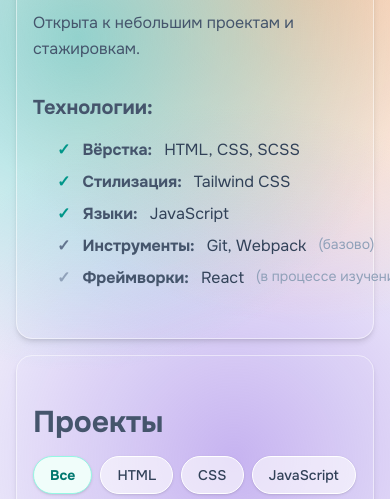
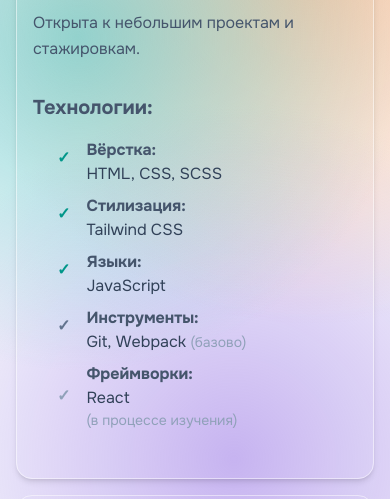
Before and after one commit to r0zzik/Tailwind_Portfolio_r0zzik, a website: page index.html in a window 390 px wide. Shown: the part 1060-1559 px from the top of the page. Drawn offline with Linux system fonts and the light colour scheme.

Commit message:
Технологии мобилка норм, планшет не норм

```diff
--- a/index.html
+++ b/index.html
@@ -38,7 +38,7 @@
             <a class="text-slate-700 hover:text-teal-600 hover:scale-105 transition-all duration-300" href="#about">Обо мне</a>
             <a class="text-slate-700 hover:text-teal-600 hover:scale-105 transition-all duration-300" href="#projects">Проекты</a>
             <a class="text-slate-700 hover:text-teal-600 hover:scale-105 transition-all duration-300" href="#reviews">Отзывы</a>
-            <a class="text-slate-700 hover:text-teal-600 hover:scale-105 transition-all duration-300" href="#education">Сертификаты</a>
+            <!-- <a class="text-slate-700 hover:text-teal-600 hover:scale-105 transition-all duration-300" href="#education">Сертификаты</a> -->
             <a class="text-slate-700 hover:text-teal-600 hover:scale-105 transition-all duration-300" href="#contacts">Контакты</a>
         </nav>
     </header>
@@ -103,27 +103,44 @@
                     <div class="shrink-0 md:border-l md:border-white/60 md:pl-10">
                         <h3 class="text-xl font-bold text-slate-600 mb-4">Технологии:</h3>
                         <ul class="flex flex-col gap-2 text-slate-700">
-                            <li class="flex items-start gap-3 pl-6">
-                                <span class="text-teal-600 font-bold">✓</span>
-                                <span class="font-semibold text-slate-600">Вёрстка: </span>HTML,&nbsp;CSS,&nbsp;SCSS
+                            <li class="flex items-start md:gap-3 pl-6">
+                                <span class="text-teal-600 font-bold pt-2 md:pt-0">✓</span>
+                                <span class="flex flex-col md:flex-row items-start md:gap-3 pl-4 md:pl-6">
+                                    <span class="font-semibold text-slate-600">Вёрстка:</span>
+                                    <span>HTML,&nbsp;CSS,&nbsp;SCSS</span>
+                                </span>
                             </li>
-                            <li class="flex items-start gap-3 pl-6">
-                                <span class="text-teal-600 font-bold">✓</span>
-                                <span class="font-semibold text-slate-600">Стилизация: </span>Tailwind&nbsp;CSS
+                            <li class="flex items-start md:gap-3 pl-6">
+                                <span class="text-teal-600 font-bold pt-2 md:pt-0">✓</span>
+                                <span class="flex flex-col md:flex-row items-start md:gap-3 pl-4 md:pl-6">
+                                    <span class="font-semibold text-slate-600">Стилизация:</span>
+                                    <span>Tailwind&nbsp;CSS</span>
+                                </span>
                             </li>
-                            <li class="flex items-start gap-3 pl-6">
-                                <span class="text-teal-600 font-bold">✓</span>
-                                <span class="font-semibold text-slate-600">Языки: </span>JavaScript
+                            <li class="flex items-start md:gap-3 pl-6">
+                                <span class="text-teal-600 font-bold pt-2 md:pt-0">✓</span>
+                                <span class="flex flex-col md:flex-row items-start md:gap-3 pl-4 md:pl-6">
+                                    <span class="font-semibold text-slate-600">Языки:</span>
+                                    <span>JavaScript</span>
+                                </span>
                             </li>
-                            <li class="flex items-start gap-3 pl-6">
-                                <span class="text-slate-500 font-bold">✓</span>
-                                <span class="font-semibold text-slate-600">Инструменты: </span>Git,&nbsp;Webpack
-                                <span class="text-sm text-slate-400">(базово)</span>
+                            <li class="flex items-start md:gap-3 pl-6">
+                                <span class="text-slate-500 font-bold pt-2 md:pt-0">✓</span>
+                                <span class="flex flex-col md:flex-row items-start md:gap-3 pl-4 md:pl-6">
+                                    <span class="font-semibold text-slate-600">Инструменты:</span>
+                                    <span>
+                                        <span>Git,&nbsp;Webpack</span>
+                                        <span class="text-sm text-slate-400">(базово)</span>
+                                    </span>
+                                </span>
                             </li>
-                            <li class="flex items-start gap-3 pl-6">
+                            <li class="flex items-center md:gap-3 pl-6">
                                 <span class="text-slate-400 font-bold">✓</span>
-                                <span class="font-semibold text-slate-600">Фреймворки:</span>React
-                                <span class="text-sm text-slate-400">(в&nbsp;процессе&nbsp;изучения)</span>
+                                <span class="flex flex-col md:flex-row items-start md:gap-3 pl-4 md:pl-6">
+                                    <span class="font-semibold text-slate-600">Фреймворки:</span>
+                                    <span>React</span>
+                                    <span class="text-sm text-slate-400">(в&nbsp;процессе&nbsp;изучения)</span>
+                                </span>
                             </li>
                         </ul>
                     </div>
@@ -389,7 +406,8 @@
         </section>
 
         <!-- СЕКЦИЯ СЕРТИФИКАТЫ -->
-        <section id="education" class="scroll-mt-28 md:scroll-mt-36 border border-white/50 rounded-2xl md:rounded-3xl shadow-md px-4 md:px-12 py-12 md:py-16 max-w-screen-xl mx-auto w-full">
+
+        <!-- <section id="education" class="scroll-mt-28 md:scroll-mt-36 border border-white/50 rounded-2xl md:rounded-3xl shadow-md px-4 md:px-12 py-12 md:py-16 max-w-screen-xl mx-auto w-full">
 
             <div class="flex flex-col xl:flex-row gap-6 xl:gap-22 xl:jusify-beetween items-start">
 
@@ -398,7 +416,7 @@
                 </div>
 
                 <ul class="flex flex-col md:flex-row gap-4 md:gap-10 lg:gap-18 xl:gap-22 w-full shrink-0 pl-6 md:pl-0 lg:border-l lg:border-white/60 lg:pl-10">
-                    <!-- Первый курс -->
+                    Первый курс
                     <li class="flex items-start gap-4">
                         <span class="text-teal-600 font-bold text-xxxl pt-2">✓</span>
                         <div>
@@ -412,22 +430,22 @@
                         </div>
                     </li>
 
-                    <!-- Второй курс -->
+                    Второй курс
                     <li class="flex items-start gap-4 md:border-l md:border-white/60 md:pl-10">
                         <span class="text-slate-400 font-bold text-xxxl pt-2">✓</span>
                         <div>
                             <h4 class="text-lg font-semibold text-slate-600">React (Pro)</h4>
-                            <p class="text-xs text-slate-500">Платформа&nbsp;Stepik&nbsp;• В&nbsp;процессе<!-- &nbsp;•
+                            <p class="text-xs text-slate-500">Платформа&nbsp;Stepik&nbsp;• В&nbsp;процессе&nbsp;•
                                 <a href="#s" aria-label="Посмотреть сертификат" target="_blank" rel="noopener noreferrer" class="text-slate-500 text-xs font-bold tracking-widest transition-colors duration-300 hover:text-teal-700 inline-flex items-center gap-1">
                                     Cертификат
                                     <span class="text-base leading-none">&nearr;</span>
-                                </a> -->
+                                </a>
                             </p>
                         </div>
                     </li>
                 </ul>
             </div>
-        </section>
+        </section> -->
 
 
 
@@ -440,7 +458,7 @@
                     <!-- Telegram -->
                     <div class="flex items-center gap-4">
                         <a href="https://t.me/твой_ник" target="_blank" rel="noopener noreferrer" class="flex items-center justify-center md:justify-end gap-4 w-auto md:w-56 group">
-                            <span class="text-base font-medium text-slate-700 group-hover:text-teal-600 transition-colors whitespace-nowrap">Написать в Telegram</span>
+                            <span class="hidden md:inline-block text-base font-medium text-slate-700 group-hover:text-teal-600 transition-colors whitespace-nowrap">Написать в Telegram</span>
                             <div class="flex justify-center items-center w-10 h-10 border border-white rounded-full shrink-0 transition-transform group-hover:scale-105">
                                 <img src="./src/images/Telegram.png" alt="Telegram" class="w-full h-full rounded-full object-cover">
                             </div>
```
Also changed, not shown: public/output.css.
